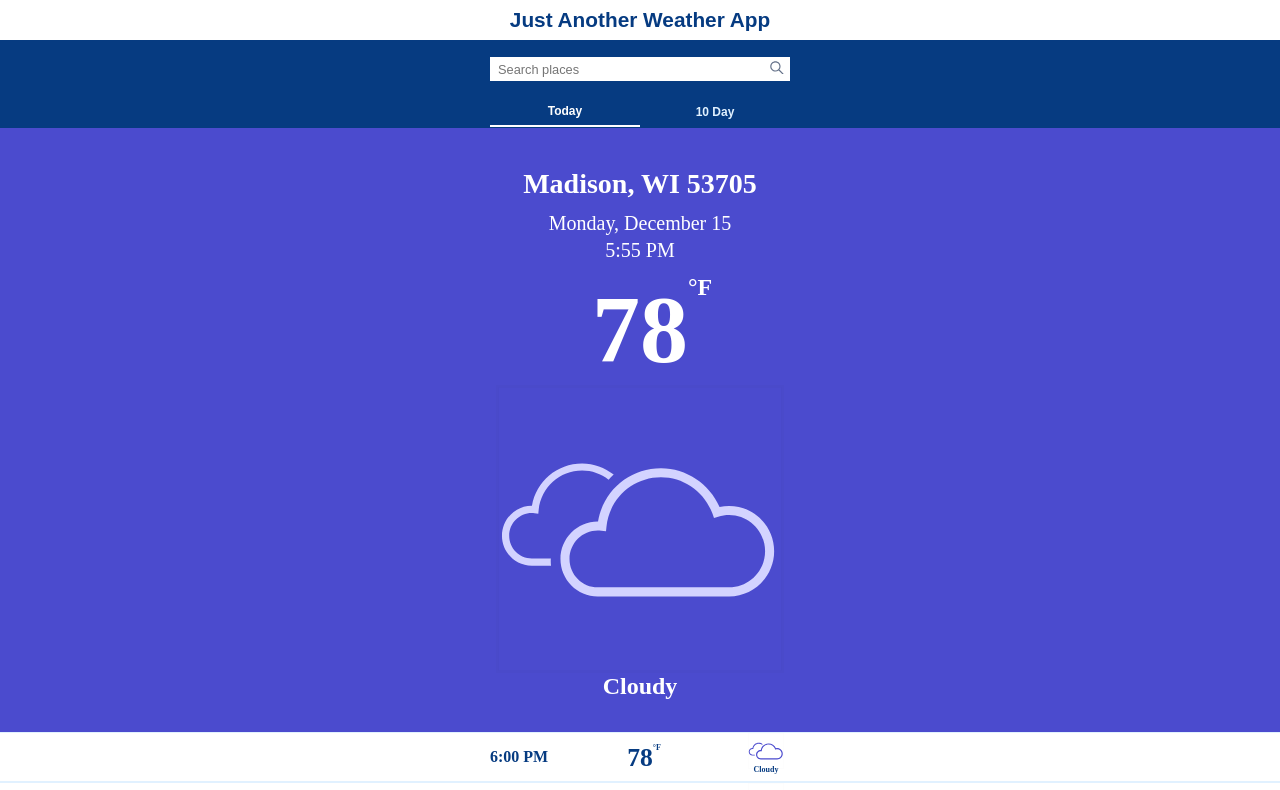
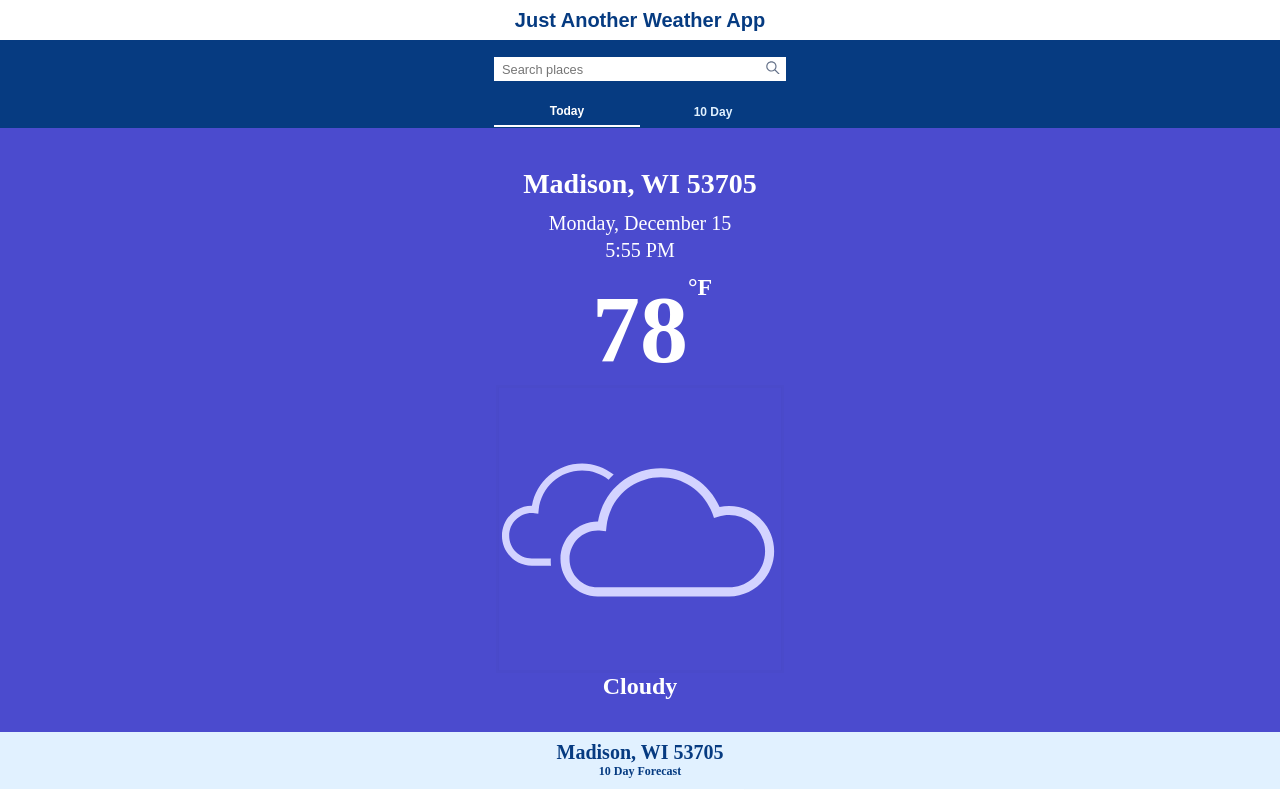
Before and after one commit to nicobartholom3w/weather-app-2020, an Angular app: page /today in a window 1280 px wide. Shown: the top 790 px of the page. Built offline with nearby package versions, Linux system fonts and the light colour scheme.

Commit message:
(feat) Added styles and info to forecast-weather component.

```diff
--- a/src/app/app.component.scss
+++ b/src/app/app.component.scss
@@ -23,7 +23,7 @@
 
 
     &__main {
-        font-size: 1.3rem;
+        font-size: 1.25rem;
         font-weight: 800;
         color: $navy-dark;
         &-container {
@@ -116,13 +116,14 @@
     }
     &__container {
         position: absolute;
+        background: $navy-light;
         bottom: 0;
         height: 1.5rem;
         width: 100%;
         display: flex;
         justify-content: center;
         align-items: center;
-        background-color: white;
+        // background-color: white;
         border-top: 1.5px solid $navy-light;
     }
 }
--- a/src/app/forecast-weather/forecast-weather.component.html
+++ b/src/app/forecast-weather/forecast-weather.component.html
@@ -1,3 +1,9 @@
+<div class="forecast__location">
+    <div class="forecast__location-container">
+        <div class="forecast__location-info">Madison, WI 53705</div>
+        <div class="forecast__location-about">10 Day Forecast</div>
+    </div>
+</div>
 <div class="forecast__container">
     <app-forecast-slot></app-forecast-slot>
     <app-forecast-slot></app-forecast-slot>
--- a/src/app/forecast-weather/forecast-weather.component.scss
+++ b/src/app/forecast-weather/forecast-weather.component.scss
@@ -1,3 +1,35 @@
+@import '_base';
+
+.forecast__location {
+    color: $navy-dark;
+    width: 100%;
+    display: flex;
+    justify-content: center;
+    background: $navy-light;
+    // background: $purple-light;
+    // background: $gold-extralight;
+
+    &-container {
+        width: $nav-width;
+        display: flex;
+        flex-direction: column;
+        justify-content: center;
+        align-items: center;
+        height: 3.5rem;
+    }
+
+    &-info {
+        font-size: 1.25rem;
+        font-weight: 700;
+    }
+
+    &-about {
+        font-size: .75rem;
+        font-weight: 600;
+    }
+}
+
+
 .forecast__container {
     padding-bottom: 1.5rem;
 }
--- a/src/app/search-bar/search-bar.component.scss
+++ b/src/app/search-bar/search-bar.component.scss
@@ -21,7 +21,8 @@
         position: absolute;
         height: .85rem;
         width: .85rem;
-        left: 17.5rem;
+        // left: 17.5rem;
+        right: .4rem;
         bottom: 1.45rem;
 
         &-size {
--- a/src/styles/_base.scss
+++ b/src/styles/_base.scss
@@ -17,10 +17,11 @@ $lowopacity-navydark: rgba(33, 51, 85, 0.7);
 $gold-dark: rgb(171, 139, 0);
 $gold-medium: rgb(232, 194, 0);
 $gold-light: rgb(254, 240, 175);
+$gold-extralight: rgb(255, 248, 219);
 $purple-dark: rgb(75, 75, 206);
 $purple-light: rgb(211, 211, 255);
 $search-width: 16.75rem;
-$nav-width: 18.75rem;
+$nav-width: 18.25rem;
 @mixin outline {
     outline-color: $gold-medium;
     outline-width: thin;
```
